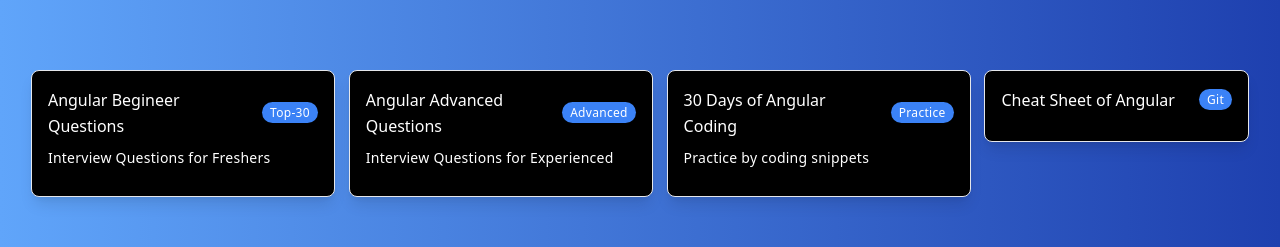
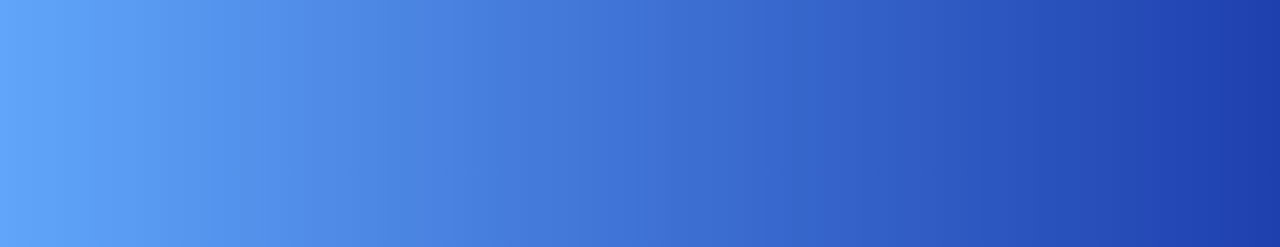
Before and after one commit to saipavansiripuram/30-Days-Of-Angular, an Angular app: page / in a window 1280 px wide. Shown: the part 334-581 px from the top of the page. Built offline with nearby package versions, Linux system fonts and the light colour scheme.

Commit message:
scroll up added

```diff
--- a/src/app/Components/home-card/home-card.component.html
+++ b/src/app/Components/home-card/home-card.component.html
@@ -1,9 +1,10 @@
 <div
   class="relative max-w-[19rem] whitespace-normal break-words rounded-lg border border-blue-gray-50 bg-black p-4 font-sans text-sm font-normal text-blue-gray-500 shadow-lg shadow-blue-gray-500/10 focus:outline-none mb-2"
+  data-aos="fade-right"
 
 >
   <div class="mb-2 flex items-center gap-6"
-  data-aos="fade-right">
+ >
     <a
       [routerLink]="link"
       class="block font-sans text-base font-medium leading-relaxed tracking-normal text-blue-gray-900 antialiased transition-colors hover:text-pink-500 text-white"
--- a/src/app/Components/main/main.component.ts
+++ b/src/app/Components/main/main.component.ts
@@ -14,8 +14,8 @@ export class MainComponent implements OnInit  {
     constructor(@Inject(PLATFORM_ID) private platformId: Object) {}
 
    ngOnInit(): void {
-    if (isPlatformBrowser(this.platformId)) {
-      AOS.init();
-    }
+    // if (isPlatformBrowser(this.platformId)) {
+    //   AOS.init();
+    // }
   }
 }
```
